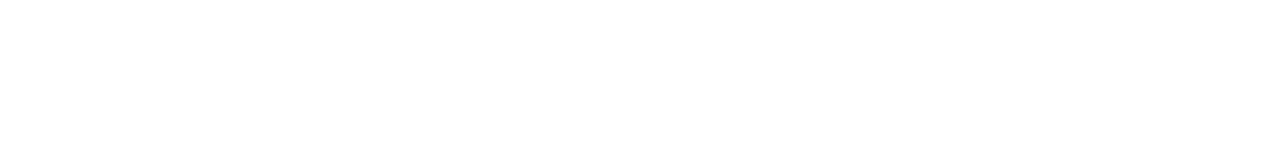
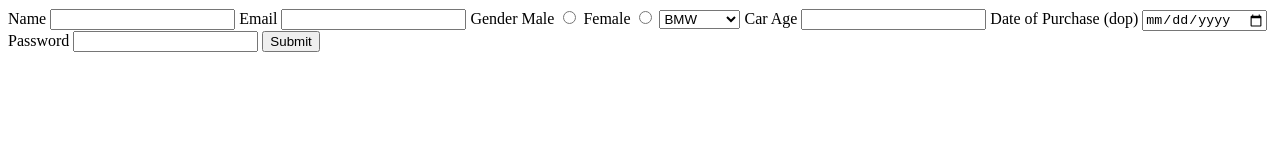
Before and after one commit to acciojob/car-insurance-form-eshakar, a website: page main.html in a window 1280 px wide. Drawn offline with Linux system fonts and the light colour scheme.

Commit message:
created a submission

```diff
--- a/main.html
+++ b/main.html
@@ -7,7 +7,28 @@
 </head>
 
 <body>
-	<!-- the entire body must be written by student -->
+	<!-- the entire body must be written by the student -->
+	<label for="name">Name</label>
+	<input type="text" id="name" required>
+	<label for="email">Email</label>
+	<input type="email" id="email" required>
+	<label>Gender</label>
+	<label for="gender_m">Male</label>
+	<input type="radio" id="gender_m" name="gender" required>
+	<label for="gender_f">Female</label>
+	<input type="radio" id="gender_f" name="gender" required>
+	<select id="cars">
+		<option>BMW</option>
+		<option>Audi</option>
+		<option>Mercedez</option>
+	</select>
+	<label for="carage">Car Age</label>
+	<input type="number" id="carage" required>
+	<label for="dop">Date of Purchase (dop)</label>
+	<input type="date" id="dop" required>
+	<label for="password">Password</label>
+	<input type="password" id="password" required>
+	<button type="submit">Submit</button>
     <script type="text/javascript" src="./script.js">
 </script>
 
```
